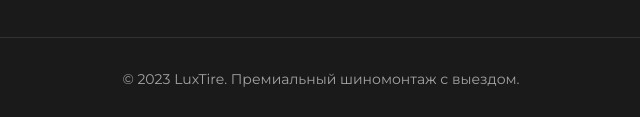
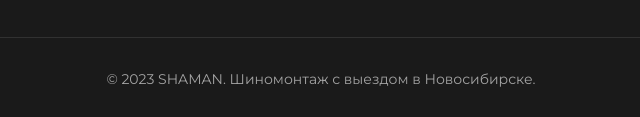
Before and after one commit to likemne/shinomontazh, a plain HTML site: page index.html in a window 1280 px wide. Shown: the part 2916-3033 px from the top of the page, 319-959 px from the left. Drawn offline with nearby package versions, Linux system fonts and the light colour scheme.

Commit message:
index.html

```diff
--- a/index.html
+++ b/index.html
@@ -643,7 +643,7 @@
                 </div>
             </div>
             <div class="copyright">
-                &copy; 2023 LuxTire. Премиальный шиномонтаж с выездом.
+                &copy; 2023 SHAMAN. Шиномонтаж с выездом в Новосибирске.
             </div>
         </div>
     </footer>
```
